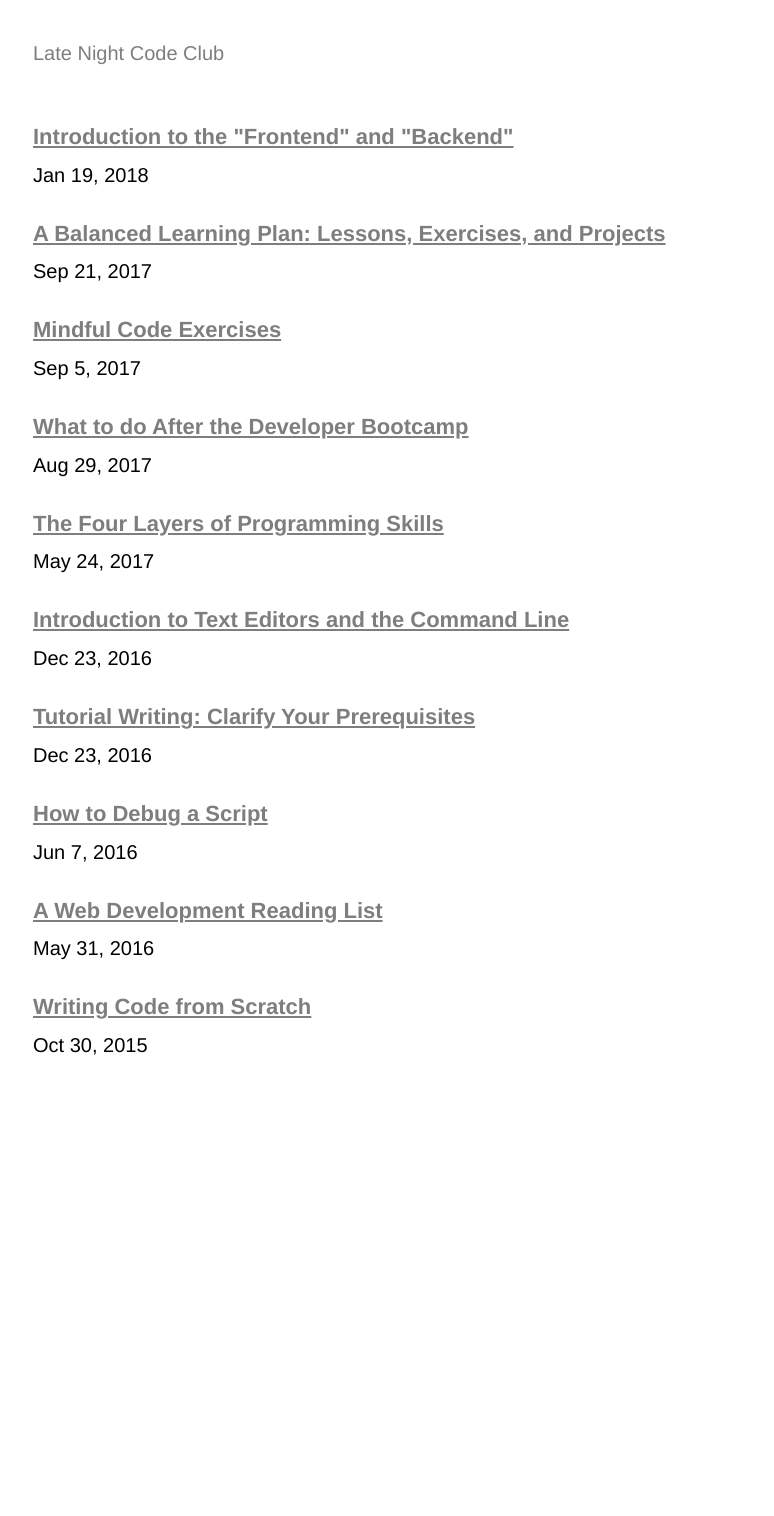
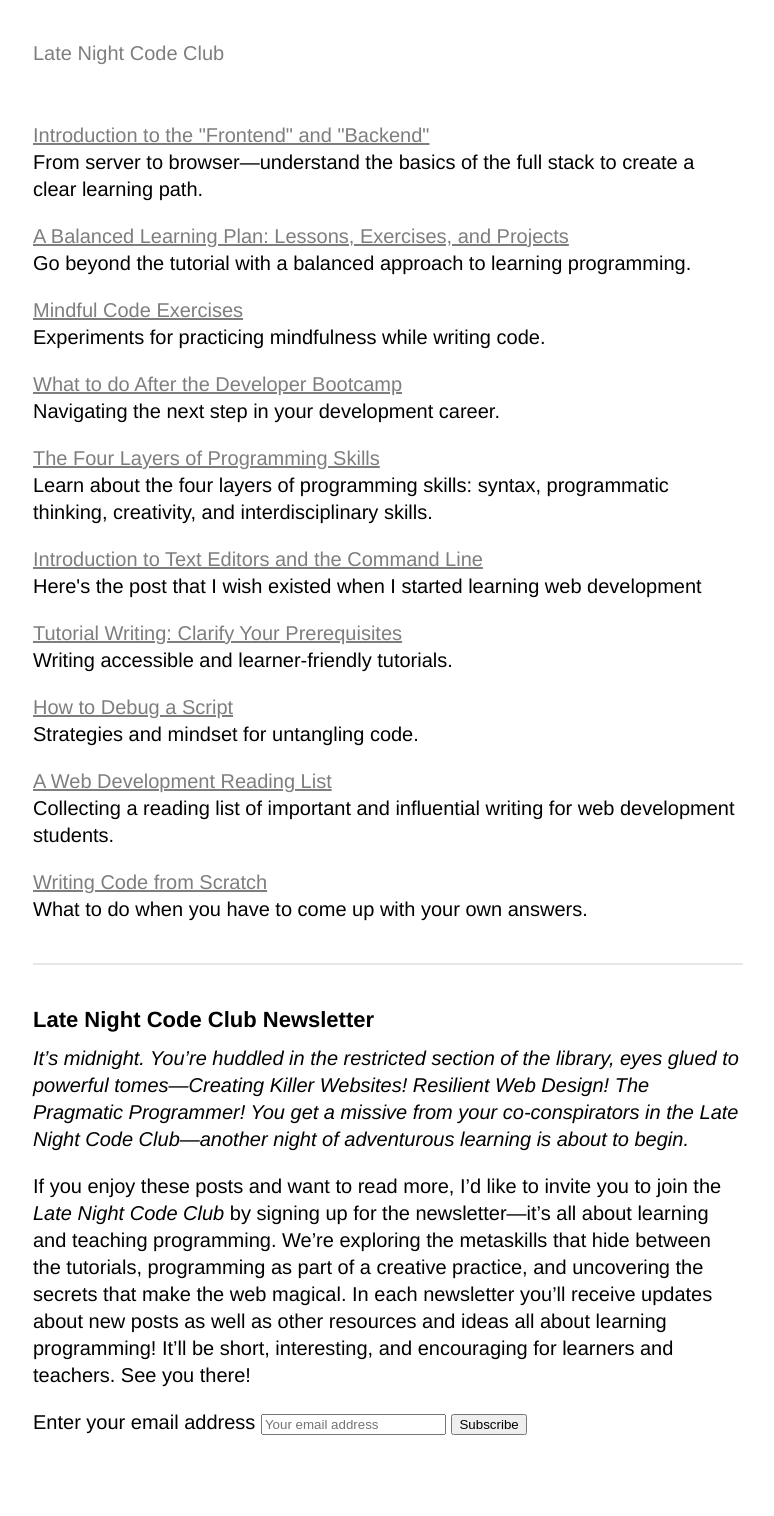
Before and after one commit to kmcgillivray/latenightcodeclub, a Jekyll site: the page built from index.html, in a window 1280 px wide. Shown: the whole page, without its empty margins (252-1026 px from the left). Built offline with Jekyll 4.4.1, drawn with Linux system fonts in a browser that asks for light colours; before the commit the page ends 1139 px from its top, so only the background shows below that.

Commit message:
Adjust newsletter description

```diff
--- a/_includes/newsletter-cta.md
+++ b/_includes/newsletter-cta.md
@@ -2,7 +2,7 @@
 
 _It's midnight. You're huddled in the restricted section of the library, eyes glued to powerful tomes—Creating Killer Websites! Resilient Web Design! The Pragmatic Programmer! You get a missive from your co-conspirators in the Late Night Code Club—another night of adventurous learning is about to begin._
 
-If you enjoyed this post and want to read more like it, I'd like to invite you to join the _Late Night Code Club_ by signing up for the newsletter—it's a programming education newsletter all about learning and teaching programming. We're exploring new approaches to learning and teaching, code as a creative practice, and programming as part of an interdisciplinary education. In each newsletter you'll receive updates about new posts as well as other resources and ideas all about learning programming! It'll be short, interesting, and encouraging for learners and teachers. See you there!
+If you enjoy these posts and want to read more, I'd like to invite you to join the _Late Night Code Club_ by signing up for the newsletter—it's all about learning and teaching programming. We're exploring the metaskills that hide between the tutorials, programming as part of a creative practice, and uncovering the secrets that make the web magical. In each newsletter you'll receive updates about new posts as well as other resources and ideas all about learning programming! It'll be short, interesting, and encouraging for learners and teachers. See you there!
 
 <form action="https://tinyletter.com/latenightcodeclub" method="post" target="popupwindow" onsubmit="window.open('https://tinyletter.com/latenightcodeclub', 'popupwindow', 'scrollbars=yes,width=800,height=600');return true">
   <label class="sr-only" for="tlemail">Enter your email address</label>
--- a/_layouts/post.html
+++ b/_layouts/post.html
@@ -5,6 +5,8 @@ layout: default
 <article>
 	<h1>{{ page.title }}</h1>
 	<p>{{ page.date | date: "%b %-d, %Y" }}</p>
+	<p>{{ page.description }}</p>
+	<hr>
  	{{ content }}
 </article>
 
--- a/index.html
+++ b/index.html
@@ -3,6 +3,11 @@ layout: default
 ---
 
 {% for post in site.posts %}
-	<h2><a href="{{ site.baseurl }}{{ post.url }}">{{ post.title }}</a></h2>
-	<p>{{ post.date | date: "%b %-d, %Y" }}</p>
+	<a href="{{ site.baseurl }}{{ post.url }}">{{ post.title }}</a>
+	<p>{{ post.description }}</p>
 {% endfor %}
+
+<hr>
+
+{% capture cta %}{% include newsletter-cta.md %}{% endcapture %}
+{{ cta | markdownify }}
```
